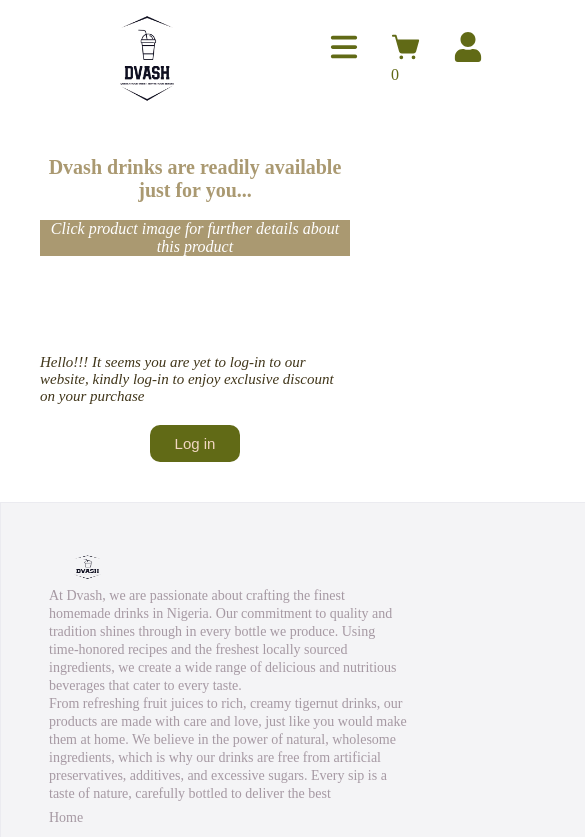
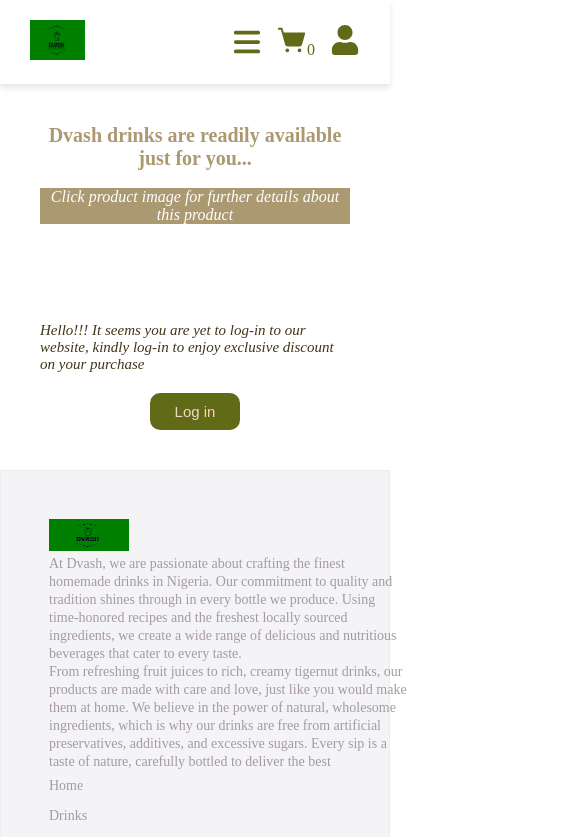
Before and after one commit to Bissytech/dvash-front, a React (Create React App) app: page /drinks in a window 390 px wide. Shown: the top 837 px of the page, 585 px wide, since content can reach past the window. Built offline with nearby package versions, Linux system fonts and the light colour scheme; the HTML template or start-up script is replaced by a standard one.

Commit message:
pushed again

```diff
--- a/src/components/Carousel.css
+++ b/src/components/Carousel.css
@@ -3,21 +3,30 @@
     justify-content: center;
     align-items: center;
     position: relative;
- height: 90vh ;
- width: auto;
+ height: fit-content ;
+ width: 100%;
 
+
+}
+
+
+img{
+    width: 100%;
 }
 .slide{
 
-    /* border-radius: 0.5rem; */
-   /* box-shadow: 0px 0px 7px #666; */
-    width: 100%;
-    height: 100%;
-     margin: 2em 5em 2em 5em;
+    background-color: red;
+     width: 1100px;
+    height: 75vh;
+      /* padding: 2em 5em 2em 5em;   */
 
 }
 .slide-hidden{
     display: none;
+}
+.slide img{
+width: 100%;
+height: 100%;
 }
 .arrow{
 position: absolute;
@@ -45,8 +54,8 @@
 }
 .indicator{
     background-color: white;
-    height: 1rem;
-    width: 1rem;
+    height: 0.5rem;
+    width: 0.5rem;
     border-radius: 50%;
     border: none;
     outline: none;
@@ -59,16 +68,16 @@
 }
 
 @media(max-width:480px){
-.indicator{
-    /* background-color: white; */
-    height: 0.1rem;
-    width: 0.1rem;
-    border-radius: 50%;
 
-   }
-   .carousel{
-    margin-left: 100px;
-    margin-top: -40px;
-   }
+ .slide{
+    height: 30vh;
+ }
+ .indicators{
+    display: none;
+ }
+ .arrow{
+    display: none;
+ }
+
 
     }
--- a/src/components/Carousels.jsx
+++ b/src/components/Carousels.jsx
@@ -34,19 +34,29 @@
 }, [slide,data.length]);
 
 
-  return (
-    <div className='carousel'>
-      <IoIosArrowBack onClick={prevSlide} className='arrow arrow-back'/>
-{data.map((item, index)=>{
+return (
 
-return <img src={item.src} alt={item.alt} key={index} className={slide===index? "slide" : "slide slide-hidden"} />
-})}
+  <div className='carousel'>
+  <IoIosArrowBack onClick={prevSlide} className='arrow arrow-back' />
+  {data.map((item, index) => (
+    <div
+      key={index}
+      className={slide === index ? 'slide' : 'slide slide-hidden'}
+    >
+      <img src={item.src} alt={item.alt} />
+    </div>
+  ))}
   <IoIosArrowForward onClick={nextSlide} className='arrow arrow-forward' />
-<span className='indicators'>
-{data.map((__,i)=>{
-  return <button className={slide===i? "indicator" : "indicator indicator-inactive"} onClick={()=>setSlide(i)} key={i}></button>
-})}
-</span>
-    </div>
-  )
+  <span className='indicators'>
+    {data.map((_, i) => (
+      <button
+        key={i}
+        className={slide === i ? 'indicator' : 'indicator indicator-inactive'}
+        onClick={() => setSlide(i)}
+      ></button>
+    ))}
+  </span>
+</div>
+)
+
 }
--- a/src/components/Footers.css
+++ b/src/components/Footers.css
@@ -75,9 +75,6 @@
     width: 70%;
     /* background-color: red; */
    }
-   .footer{
-    /* padding: 200px; */
-    position: absolute;
-   }
+
 
     }
--- a/src/components/Navbar.js
+++ b/src/components/Navbar.js
@@ -40,7 +40,7 @@
     <header>
       <div className="navContainer">
         <div className="navBar">
-          <img src={require("../assets/Dvashimg.png")} alt="logo" />
+       <div className="imggDiv"><img src={require("../assets/Dvashimg.png")} alt="logo" /></div>
           <div className={isOpen ? 'theHrefs display' : 'theHrefs'}>
             <NavLink
               to="/"
--- a/src/index.css
+++ b/src/index.css
@@ -5,62 +5,62 @@
   box-sizing: border-box;
 
 }
+header {
+  background-color: #fff;
+  box-shadow: 0 4px 6px rgba(0, 0, 0, 0.1);
+  padding: 10px 20px;
+  position: relative;
+  z-index: 10;
+}
 .navContainer{
-  max-width: 1440px;
+  display: flex;
+  justify-content: space-between;
+  align-items: center;
+  max-width: 1200px;
+  /* width: 100%; */
+  margin: 0 auto;
+  position: sticky !important;
+  z-index: -1 !important;
+  top: 0;
+}
+.navBar {
+  display: flex;
+  justify-content: space-between;
+  align-items: center;
   width: 100%;
-  margin: 0 auto;
-  /* padding: 0 1rem; */
-  width: 100%;
-  /* background-color: blue; */
-  box-shadow: 0 0 5px rgba(0, 0, 0, 0.5);
 
 }
-/* header{
-  background: white;
+.imggDiv img {
+  height: 40px;
+  width: auto;
+}
+.theHrefs {
+  display: flex;
+  gap: 15px;
+}
+.theHrefs a {
+  color: #0f1021;
+ padding: 0.7rem 1rem;
+  text-decoration: none;
+  display: block;
+}
+.theIcons {
+  display: flex;
+  align-items: center;
+  gap: 15px;
+}
 
-  padding: 2rem 0;
-} */
-.navBar img {
-  width: 10em;
-  border-radius: 50px;
-  cursor: pointer;
-}
 .active{
   font-weight: bold;
 }
-.navBar {
-  display: flex;
-  align-items: center;
-  justify-content: space-between;
-  background-color: white;
-  /* overflow: hidden; */
-  /* position: fixed; */
-  /* top: 0; */
 
-}
-/* .navBar div{
-  margin-left: 120px;
-} */
+
 .theLink:hover {
   color: #a01b18;
   font-weight: 500;
   cursor: pointer;
 }
-/* .accountSetup {
 
-  height: 150px;
-  border: 1px solid #e9e9ee;
-  padding: 1em 1.5em;
-  border-radius: 0.5em;
-  right: 1.5em;
-  background-color: white;
-  top: 70px;
-  box-shadow: 0px 8px 16px 0px rgba(0, 0, 0, 0.2);
-  z-index: 1;
-
-  display: none !important ;
-} */
-/* here */
 
 .accountSetup{
   display: block;
@@ -84,34 +84,18 @@
 .faUser:hover .accountSetup {
   display: block !important ;
 }
-/* .accountSetup  {
-  display: block;
 
-} */
 .theLink {
   text-decoration: none;
   color: black;
 }
 
-.theHrefs {
-  display: flex;
-  justify-content: space-between;
-}
-.theHrefs a {
-  color: #0f1021;
- padding: 0.7rem 1rem;
-  text-decoration: none;
-  display: block;
-}
+
 .shopCart{
  color: #616a16;
 }
-.theIcons {
-  display: flex;
-}
-.theIcons div {
-  margin-left: 2em;
-}
+
+
 .cartNum {
   background-color: red;
   color: white;
@@ -126,7 +110,7 @@
 .dvashDrinksFact {
   display: flex;
   margin-bottom: 3em;
-  /* background-color: red; */
+  background-color: red;
   /* width: 45%; */
 }
 .dvashDrinksFact h4 {
@@ -149,7 +133,7 @@
   flex-wrap: wrap;
   /* margin-left: 5em; */
   justify-content: space-evenly;
-  /* background-color: rebeccapurple; */
+  background-color: rebeccapurple;
   /* width: 100%; */
 }
 .dvashDrink h1 {
@@ -197,10 +181,10 @@
  .indicators{
   margin-bottom: 35em;
  }
- .dvashDrink {
+ /* .dvashDrink {
   margin-top: -30em ;
 
- }
+ }  */
 
 .navBar{
   /* background-color: red; */
@@ -240,18 +224,6 @@
 }
 
 @media(max-width:480px){
-.navContainer{
- display: flex;
-margin-left: 70px;
- box-shadow: none;
-
- /* background-color: red; */
-}
-.theIcons{
-margin-right: -180px;
-position: absolute;
-}
-
 .carousel img{
   height: 12.5em;
   width: 25em;
@@ -262,13 +234,7 @@
 font-size: 20px;
 
  }
- .dvashDrink{
-  margin-left: 150px;
-  margin-bottom: 40px;
-  /* position: absolute; */
 
-
- }
  .dvashDrinksFact{
   display: flex;
   flex-direction: column;
@@ -278,4 +244,30 @@
 
   margin-top: 30px;
 }
+/* .navContainer{
+  width: 100%;
+  padding: 0;
+  background-color: blue;
+  margin: 0;
+  padding-top: 40px;
+ } */
+ .navBar {
+  display: flex;
+  justify-content: space-between;
+  padding: 10px;
+  /* flex-direction: column !important; */
+  /* align-items: flex-start; */
 }
+ img{
+  background-color: green;
+ }
+ .faBarsIcon {
+  display: block;
+  cursor: pointer;
+}
+.theIcons{
+  margin-left:20px;
+}
+
+
+}
--- a/src/index.js
+++ b/src/index.js
@@ -2,7 +2,7 @@
 import ReactDOM from "react-dom/client";
 import { BrowserRouter, Route, Routes } from "react-router-dom";
 import "./index.css";
-import Homepage from "./pages/Homepage";
+// import Homepage from "./pages/Homepage";
 import Signup from "./pages/Signup";
 import Login from "./pages/Login";
 import App from "./App";
@@ -53,7 +53,7 @@
         <Route path="/about-us" element={<Aboutus />} />
         <Route path="/contact-us" element={<Contactus />} />
         <Route path="/log-in" element={<Login />} />
-        <Route path="/home" element={<Homepage />} />
+        {/* <Route path="/home" element={<Homepage />} /> */}
 
         <Route path="/admin/login" element={<Logadmin />} />
         <Route path="/admin" element={<Adminpage />}>
--- a/src/pages/Drinkcard.css
+++ b/src/pages/Drinkcard.css
@@ -153,7 +153,7 @@
     margin-top: 20px;
 }
 
-@media(max-width:768px){
+ @media(max-width:768px){
 
     .bigDiv div img{
         height: 15vh;
@@ -186,6 +186,7 @@
 
 }
 @media(max-width:480px){
+
    .drinkDiv{
     width: 100%;
    }
--- a/src/pages/Homepage.js
+++ /dev/null
@@ -1,17 +0,0 @@
-// import axios from 'axios'
-import React from 'react'
-
-
-const Homepage = () => {
-
-
-  return (
-    <div>
-<h1>Hello  and welcome to the home</h1>
-
-
-    </div>
-  )
-}
-
-export default Homepage
```
